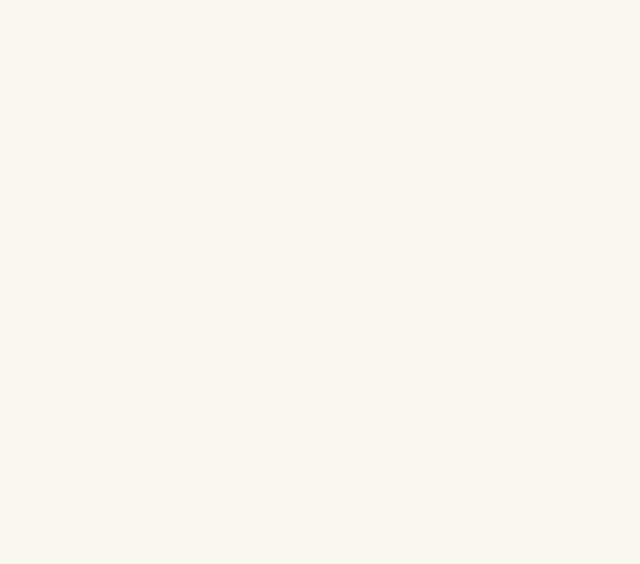
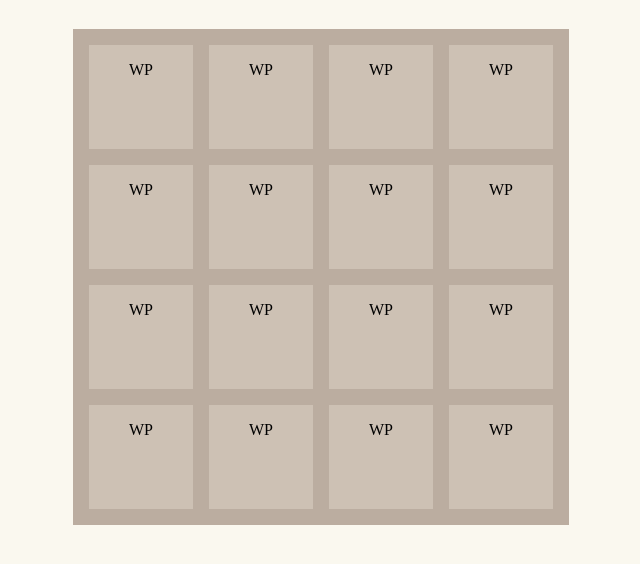
Before and after one commit to ZhekaChakhov/2048, a React (Vite) app: page / in a window 1280 px wide. Shown: the top 564 px of the page, without its empty margins (317-957 px from the left). Built offline with nearby package versions, Linux system fonts and the light colour scheme.

Commit message:
add Board and Cell

```diff
--- a/src/App.jsx
+++ b/src/App.jsx
@@ -1,12 +1,16 @@
 import React from "react";
 import "./index.css";
-// import { Success } from "./components/Success";
+import { Board } from "./components/Board";
 // import { Users } from "./components/Users";
 
 function App() {
   const [count, setCount] = React.useState(0);
 
-  return <></>;
+  return (
+    <div className="App">
+      <Board />
+    </div>
+  );
 }
 
 export default App;
--- /dev/null
+++ b/src/components/Board.jsx
@@ -0,0 +1,37 @@
+import React from "react";
+import { Cell } from "./Cell";
+
+export const Board = (
+  {
+    //   props
+  }
+) => {
+  return (
+    <div className="Board">
+      <div className="board-row">
+        <Cell />
+        <Cell />
+        <Cell />
+        <Cell />
+      </div>
+      <div className="board-row">
+        <Cell />
+        <Cell />
+        <Cell />
+        <Cell />
+      </div>
+      <div className="board-row">
+        <Cell />
+        <Cell />
+        <Cell />
+        <Cell />
+      </div>
+      <div className="board-row">
+        <Cell />
+        <Cell />
+        <Cell />
+        <Cell />
+      </div>
+    </div>
+  );
+};
--- /dev/null
+++ b/src/components/Cell.jsx
@@ -0,0 +1,13 @@
+import React from "react";
+
+export const Cell = (
+  {
+    //   props
+  }
+) => {
+  return (
+    <div className="Cell">
+      <p>WP</p>
+    </div>
+  );
+};
--- a/src/index.css
+++ b/src/index.css
@@ -1,5 +1,6 @@
 * {
   box-sizing: border-box;
+  outline: none;
 }
 
 html {
@@ -7,7 +8,36 @@
 }
 
 body {
+  background-color: #FAF8EF;
   min-height: 100vh;
   margin: 0;
-  background-color: #FAF8EF;
 }
+
+.App {
+  margin: 0 auto;
+  margin-top: 1.825rem;
+  width: 31.25rem;
+}
+
+.Board {
+  background-color: #BBADA0;
+  height: 31rem;
+  width: 31rem;
+  padding: 0;
+  margin: 0;
+}
+
+.Cell {
+  background-color: #CDC1B4;
+  height: 6.5rem;
+  width: 6.5rem;
+  margin: 1rem 0 0 1rem;
+  float: left;
+  text-align: center;
+}
+
+/* .board-row:after {
+  clear: both;
+  content: "";
+  display: table;
+} */
```
